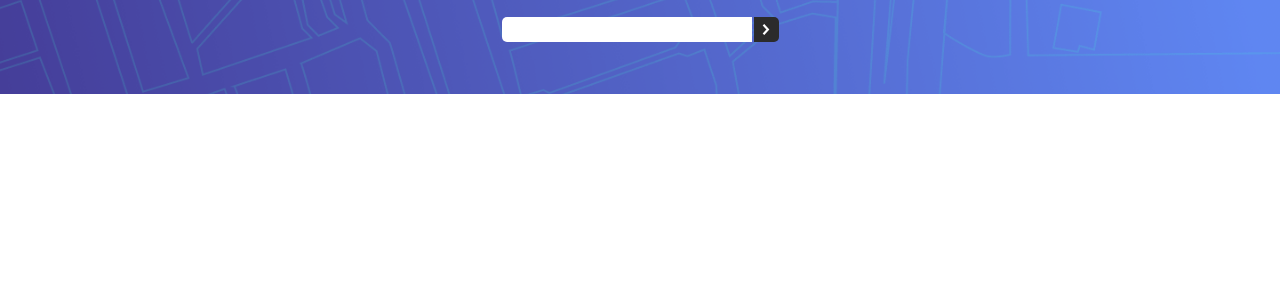
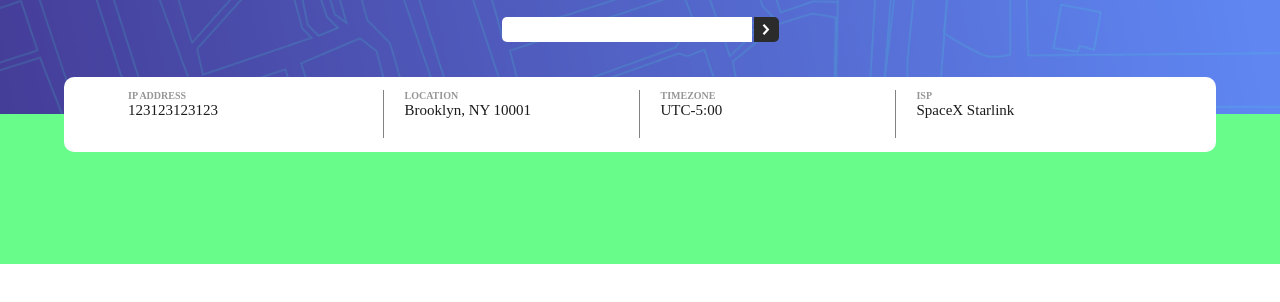
Before and after one commit to GabrielMassensini/ip-address-tracker, a plain HTML site: page index.html in a window 1280 px wide. Shown: the part 36-338 px from the top of the page. Drawn offline with Linux system fonts and the light colour scheme.

Commit message:
section with data html and css finished

```diff
--- a/index.html
+++ b/index.html
@@ -25,5 +25,28 @@
         </button>
       </form>
     </header>
+    <main>
+      <section class="data-container">
+        <div class="info-containers">
+          <h4>IP ADDRESS</h4>
+          <span>123123123123</span>
+        </div>
+
+        <div class="info-containers info-containers-spacing">
+          <h4>LOCATION</h4>
+          <span>Brooklyn, NY 10001</span>
+        </div>
+
+        <div class="info-containers info-containers-spacing">
+          <h4>TIMEZONE</h4>
+          <span>UTC-5:00</span>
+        </div>
+
+        <div class="info-containers info-containers-spacing">
+          <h4>ISP</h4>
+          <span>SpaceX Starlink</span>
+        </div>
+      </section>
+    </main>
   </body>
 </html>
--- a/sass/main.scss
+++ b/sass/main.scss
@@ -11,7 +11,7 @@ body {
 
 header {
   width: 100%;
-  height: 130px;
+  height: 150px;
   padding-top: 10px;
   text-align: center;
   background-image: url(../images/pattern-bg-desktop.png);
@@ -63,3 +63,50 @@ header {
     }
   }
 }
+
+main {
+  width: 100%;
+  height: 150px;
+  position: relative;
+  display: flex;
+  justify-content: center;
+
+  background-color: rgb(104, 252, 139);
+
+  .data-container {
+    width: 90%;
+    height: 75px;
+    padding: 0 5%;
+    margin-top: -37.5px;
+    background-color: #fff;
+    display: flex;
+    align-items: center;
+    justify-content: space-around;
+    position: absolute;
+    border-radius: 10px;
+
+    .info-containers {
+      width: 25%;
+      height: 65%;
+      border-right: 1px solid hsl(0, 0%, 51%);
+
+      h4 {
+        font-size: 10px;
+        color: hsl(0, 0%, 59%);
+      }
+
+      span {
+        font-size: 15px;
+        color: hsl(0, 0%, 11%);
+      }
+    }
+
+    .info-containers-spacing {
+      padding-left: 2%;
+    }
+
+    :nth-child(4) {
+      border: none;
+    }
+  }
+}
```
Also changed, not shown: sass/main.css, 1 other file.
